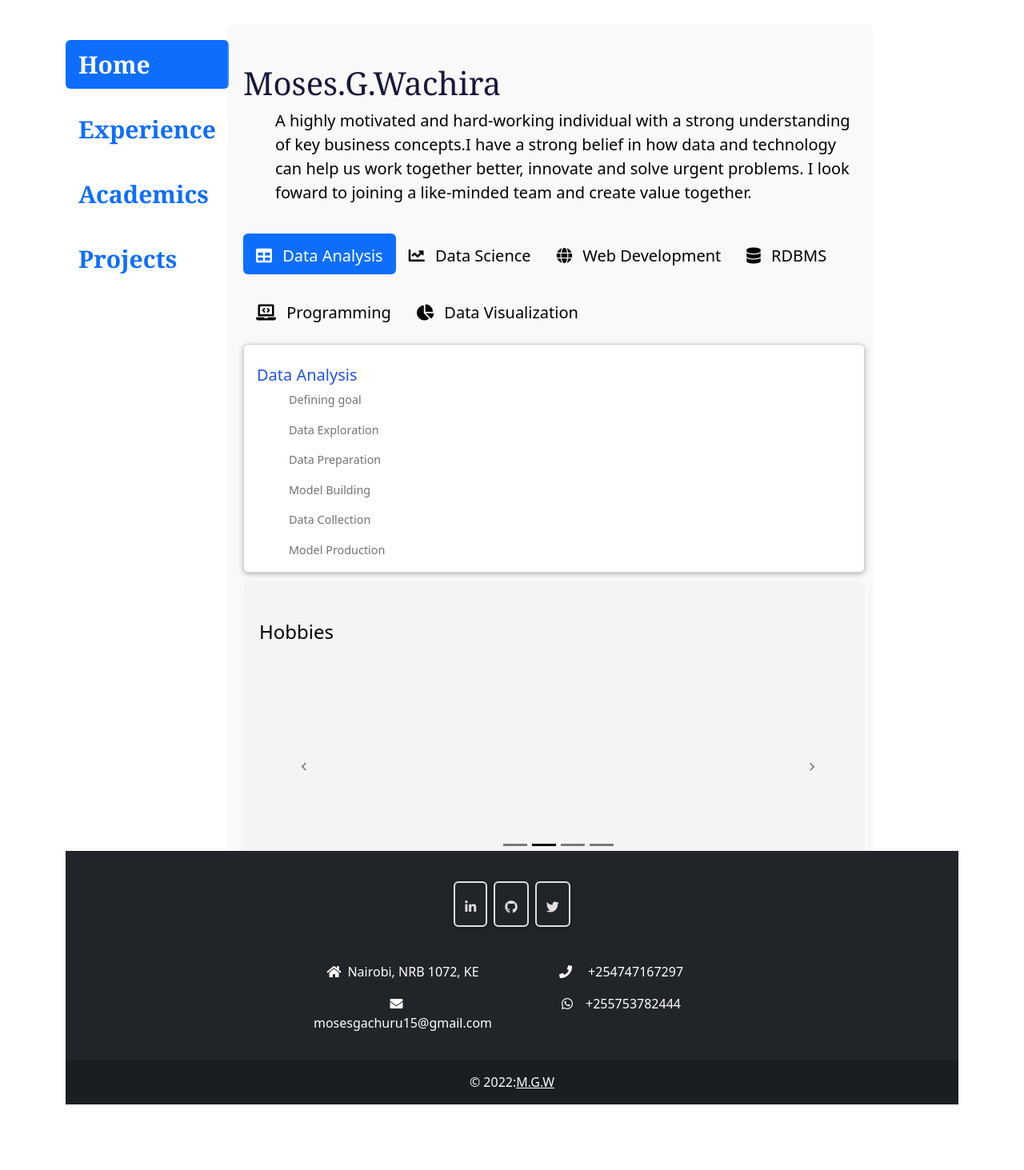
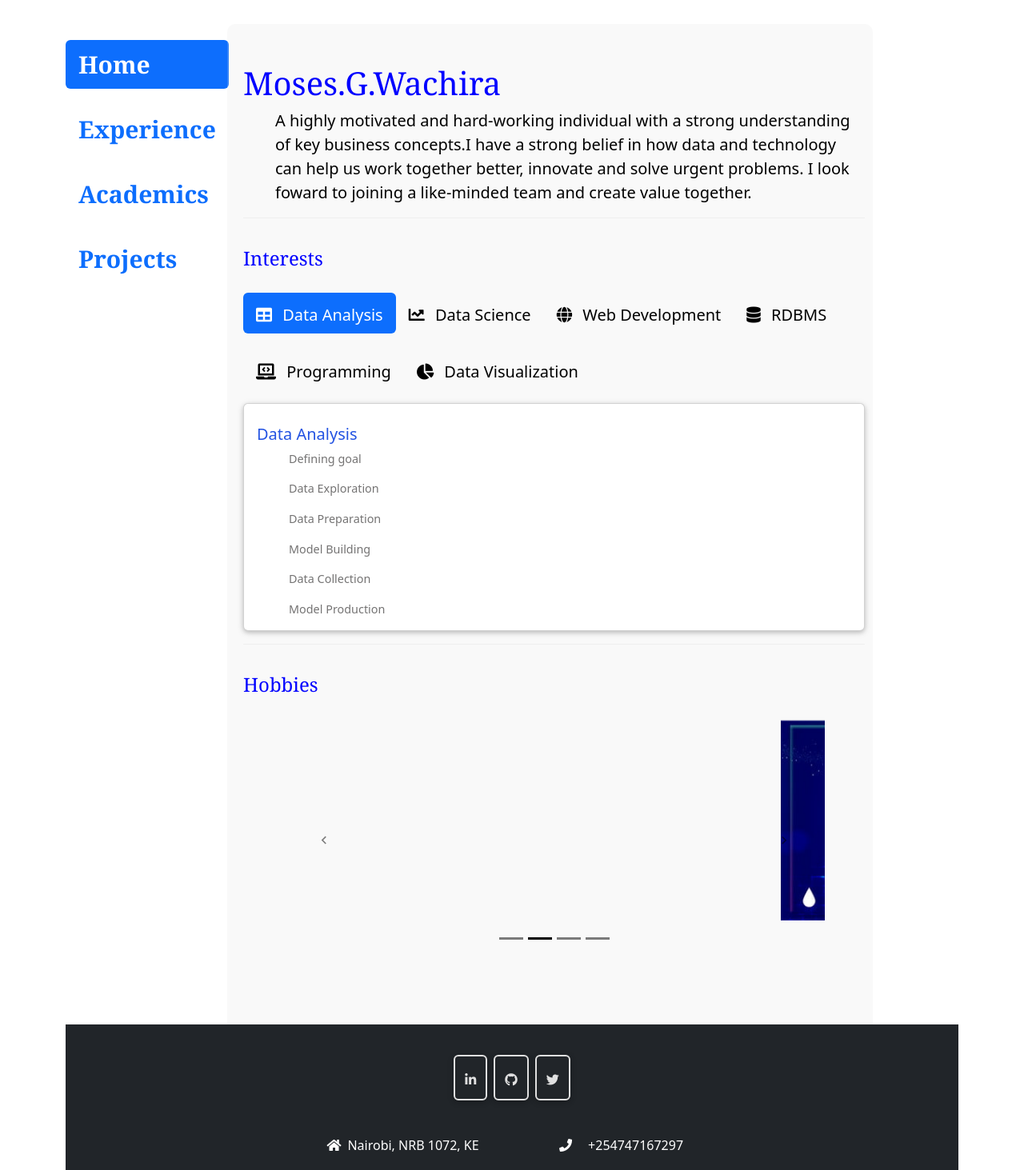
Before and after one commit to mosesglitch/resume-2, a React (Create React App) app: page / in a window 1280 px wide. Shown: the top 1463 px of the page at 80% size. Before the commit the page ends 1381 px from the top, so only its background shows below. Built offline with nearby package versions, Linux system fonts and the light colour scheme.

Commit message:
add  padding

```diff
--- a/public/index.html
+++ b/public/index.html
@@ -24,7 +24,7 @@
       work correctly both with client-side routing and a non-root public URL.
       Learn how to configure a non-root public URL by running `npm run build`.
     -->
-    <title>React App</title>
+    <title>M.G.W</title>
   </head>
   <body>
     <noscript>You need to enable JavaScript to run this app.</noscript>
--- a/src/App.js
+++ b/src/App.js
@@ -4,7 +4,7 @@ import NavBar from "./components/NavBar";
 import Footer from "./components/Footer";
 import "bootstrap/dist/css/bootstrap.min.css";
 import Container from "react-bootstrap/Container";
-import { BrowserRouter, Route, Routes } from "react-router-dom";
+
 class App extends React.Component {
   render() {
     return (
--- a/src/components/CarouselNew.js
+++ b/src/components/CarouselNew.js
@@ -5,11 +5,15 @@ import learn from "./images/learn2.jpg";
 import music from "./images/music.jpg";
 import film from "./images/film.jpg";
 import film2 from "./images/film2.jpg";
+import "./styles/Index.css";
+
 class CarouselNew extends React.Component {
   render() {
     return (
-      <div className="newsec">
+      <div className="carousel">
+        <div className="homeassets">
           <h4>Hobbies</h4>
+          <div className="innercarousel">
             <Carousel variant="dark">
               <Carousel.Item>
                 <img className="d-block w-100" src={learn} alt="First slide" />
@@ -25,6 +29,8 @@ class CarouselNew extends React.Component {
               </Carousel.Item>
             </Carousel>
           </div>
+        </div>
+      </div>
     );
   }
 }
--- a/src/components/Home.js
+++ b/src/components/Home.js
@@ -2,6 +2,7 @@ import React from "react";
 import Skills from "./Skills";
 import CarouselNew from "./CarouselNew";
 import Container from "react-bootstrap/Container";
+import "./styles/Index.css";
 
 const inskill = [
   {
@@ -39,19 +40,22 @@ class Home extends React.Component {
   render() {
     return (
       <Container>
+        <div class="homepage">
           <div class="newsec">
             <h1>Moses.G.Wachira</h1>
             <p className="tops">
               A highly motivated and hard-working individual with a strong
-            understanding of key business concepts.I have a strong belief in how
-            data and technology can help us work together better, innovate and
-            solve urgent problems. I look foward to joining a like-minded team
-            and create value together.
+              understanding of key business concepts.I have a strong belief in
+              how data and technology can help us work together better, innovate
+              and solve urgent problems. I look foward to joining a like-minded
+              team and create value together.
             </p>
+            <hr className="hrs" />
 
             <Skills name={"paps"} inskill={inskill} />
-
+            <hr className="hrs" />
             <CarouselNew />
+          </div>
         </div>
       </Container>
     );
--- a/src/components/NavBar.js
+++ b/src/components/NavBar.js
@@ -5,7 +5,7 @@ import Experience from "./Experience";
 import Projects from "./Projects";
 import Academics from "./Academics";
 import Col from "react-bootstrap/Col";
-import "./styles/Index.css";
+
 class NavBar extends React.Component {
   render() {
     return (
@@ -32,6 +32,7 @@ class NavBar extends React.Component {
               <Tab.Pane eventKey="first">
                 <Home />
               </Tab.Pane>
+
               <Tab.Pane eventKey="second">
                 <Experience />
               </Tab.Pane>
--- a/src/components/Projectlist.js
+++ b/src/components/Projectlist.js
@@ -8,14 +8,14 @@ import {
   MDBIcon,
   MDBCardGroup,
 } from "mdb-react-ui-kit";
-
+import Container from "react-bootstrap/Container";
 class Projectlist extends React.Component {
   constructor(props) {
     super(props);
   }
   render() {
-    const projectmap = this.props.projectdict.map((project) => (
-      <MDBCard>
+    const projectmap = this.props.projectdict.map((project, i) => (
+      <MDBCard key={i}>
         <MDBCardImage src={project.src} alt="..." position="top" />
         <MDBCardBody>
           <MDBCardTitle>{project.title}</MDBCardTitle>
@@ -27,7 +27,11 @@ class Projectlist extends React.Component {
         </MDBCardBody>
       </MDBCard>
     ));
-    return <MDBCardGroup>{projectmap}</MDBCardGroup>;
+    return (
+      <Container>
+        <MDBCardGroup>{projectmap}</MDBCardGroup>
+      </Container>
+    );
   }
 }
 export default Projectlist;
--- a/src/components/Projects.js
+++ b/src/components/Projects.js
@@ -3,21 +3,21 @@ import Projectlist from "./Projectlist";
 import Container from "react-bootstrap/Container";
 const projectdict = [
   {
-    src: "https://cdn2.vectorstock.com/i/1000x1000/09/61/musician-playing-music-together-music-band-vector-22690961.jpg",
+    src: "https://media.istockphoto.com/photos/large-concert-hall-all-lit-up-picture-id147332504?b=1&k=20&m=147332504&s=170667a&w=0&h=6GfhOezKSBnaaGlDpq9l9Xu4m38TP0m2kANDMd7rBeU=",
     title: "Fyurr",
-    text: "Artists meet Venues",
+    text: "Social",
     code: "https://github.com/mosesglitch/Fyyur",
   },
   {
-    src: "https://mdbootstrap.com/img/new/standard/city/042.webp",
+    src: "https://i0.wp.com/blockchainstock.blob.core.windows.net/article/5D146F6CA305F21597C0C59C4260B21CFE13B2B2A90E664E63DE8990A787D9A4.jpg?resize=696%2C365&ssl=1",
     title: "Trivia",
-    text: "Quiz game with cross origin resource sharing",
+    text: "Fun",
     code: "https://github.com/mosesglitch/trivia_app",
   },
   {
-    src: "https://springboard-cdn.appadvice.com/generated-app-plays/618125951/170323968-half-thumb/00001.jpg",
+    src: "https://cdn.pixabay.com/photo/2016/11/29/12/54/cafe-1869656__340.jpg",
     title: "Coffee shop",
-    text: "Access management with users,roles and RBAC using Auth0",
+    text: "Entreprise",
     code: "https://github.com/mosesglitch/Coffee-shop-app",
   },
 ];
--- a/src/components/Skills.js
+++ b/src/components/Skills.js
@@ -31,13 +31,14 @@ class Skills extends React.Component {
     ));
 
     return (
-      <>
+      <div className="homeassets">
+        <h4>Interests</h4>
         <MDBTabs pills className="mb-3">
           {skilllist}
         </MDBTabs>
 
         <SkillsInDepth selectedSkill={this.state.activeskill} />
-      </>
+      </div>
     );
   }
 }
--- a/src/components/SkillsInDepth.js
+++ b/src/components/SkillsInDepth.js
@@ -57,11 +57,9 @@ class SkillsInDepth extends Component {
     const tools = skillsInDepth[this.props.selectedSkill].map((tool, i) => (
       <MDBCardText key={i}>{tool}</MDBCardText>
     ));
-    console.log(tools);
 
     return (
       <div>
-        {console.log(skillsInDepth[this.props.selectedSkill])}
         <MDBCard>
           <MDBCardBody>
             <MDBCardTitle>{this.props.selectedSkill}</MDBCardTitle>
--- a/src/components/styles/Index.css
+++ b/src/components/styles/Index.css
@@ -5,22 +5,23 @@
 #left-tabs-example {
   background-color: blue;
 }
+.homepage > .newsec > h1 {
+  color: blue;
+  padding: 0;
+}
 .tabrow {
   font-weight: bold;
   font-size: 30px;
   color: purple;
   font-family: Cambria, Cochin, Georgia, Times, "Times New Roman", serif;
 }
+
 .newsec {
-  /* margin-block-start: 1em;
-  margin-block-end: 1em; */
-  /* margin-inline-start: 0px; */
-  /* margin-inline-end: 0px; */
   padding-inline-start: 20px;
   padding-inline-end: 10px;
   background-color: rgba(224, 224, 224, 0.1);
   padding-top: 50px;
-  font-size: 25;
+  font-size: 40;
   color: black;
   font-size: 20px;
 }
@@ -42,23 +43,36 @@ li > h6 {
   position: relative;
   min-height: 100vh;
 }
+.homeassets > H4 {
+  color: blue;
+  padding-top: 20px;
+  font-family: Cambria, Cochin, Georgia, Times, "Times New Roman", serif; /* font-weight: 30; */
+  text-align: left;
+
+  padding-bottom: 0px;
+}
+.carousel {
+  padding-bottom: 50px;
+}
+.innercarousel {
+  padding-left: 50px;
+  padding-right: 50px;
+}
 img {
   height: 250px;
   width: 300px;
 }
 .content-wrap {
-  padding-bottom: 2.5rem; /* Footer height */
+  padding-bottom: 2.5rem;
 }
 
 .footer {
   position: absolute;
   bottom: 0;
   width: 100%;
-  height: 2.5rem; /* Footer height */
+  height: 2.5rem;
 }
-/* .academics {
-  text-align: left;
-} */
+
 .navbar {
   padding-top: 0 !important;
   padding-bottom: 0 !important;
@@ -70,6 +84,9 @@ body {
   font-size: 20px;
   font-family: Cambria, Cochin, Georgia, Times, "Times New Roman", serif;
   background-color: rgba(224, 224, 224, 0.1);
+}
+.hrs {
+  opacity: 0.04;
 }
 a {
   color: black;
@@ -89,6 +106,7 @@ li {
   background-color: rgba(224, 224, 224, 0.2);
   border-radius: 10px;
   padding: 20px green;
+  padding-bottom: 50px;
 }
 
 .academics > h6 {
@@ -114,6 +132,9 @@ li {
   text-align: left;
   color: teal;
 }
+#work {
+  padding-bottom: 70px;
+}
 
 .certs > li {
   list-style-type: square;
```
Lines whose indentation alone changed are shown as unchanged.
